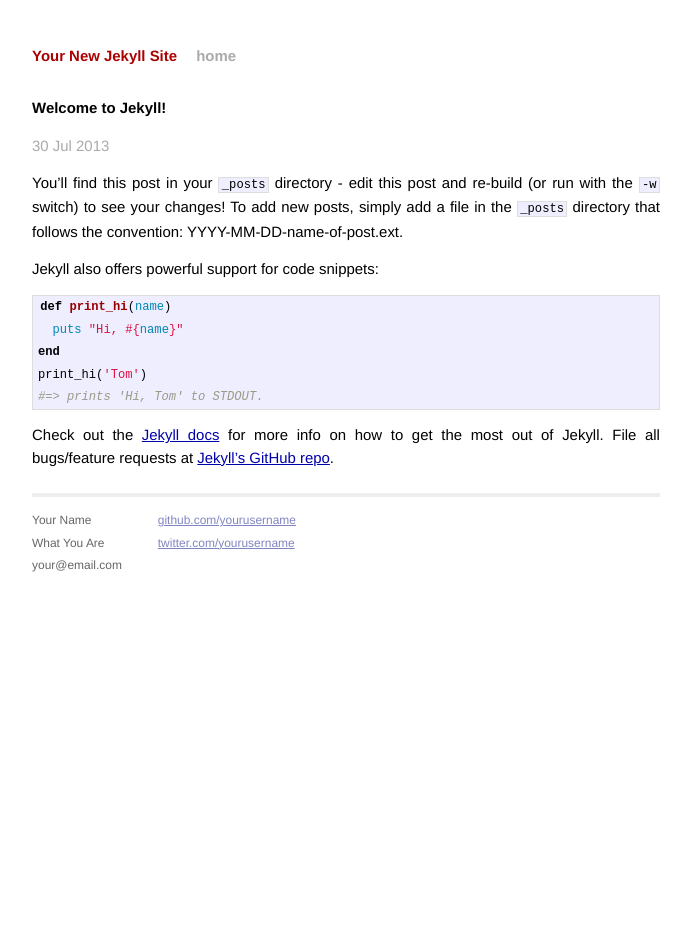
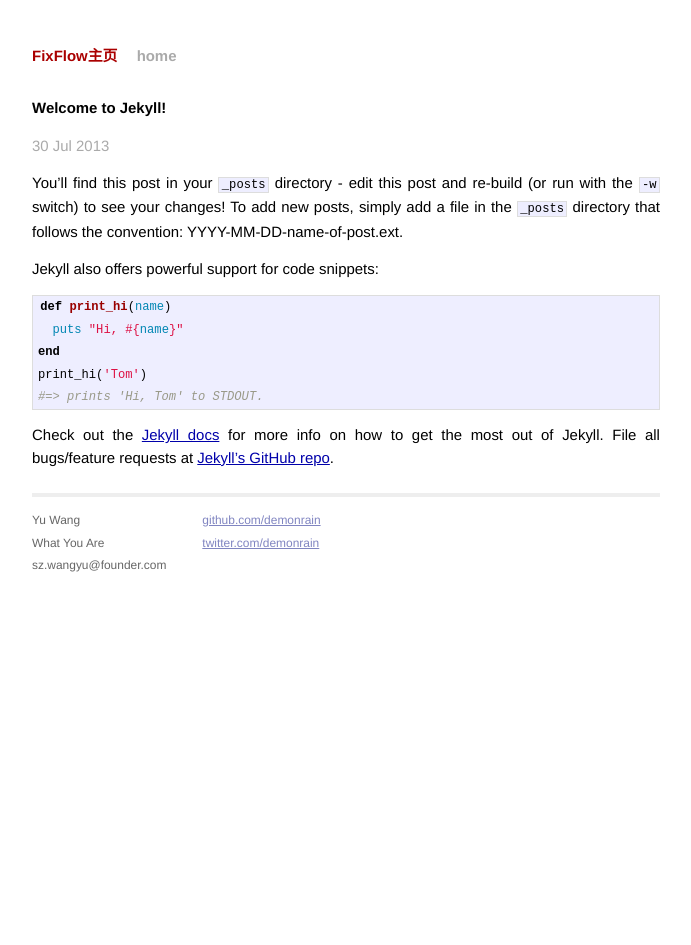
Before and after one commit to demonrain/fixtest, a Jekyll site: the page built from _posts/2013-07-30-welcome-to-jekyll.markdown, in a window 1280 px wide. Shown: the whole page, without its empty margins (294-985 px from the left). Built offline with Jekyll 4.4.1, drawn with Linux system fonts in a browser that asks for light colours; Markdown is read by kramdown in place of the engine named in the settings.

Commit message:
博客URL问题解决

```diff
--- a/_config.yml
+++ b/_config.yml
@@ -1,4 +1,4 @@
-baseurl: /fixtest
-name: Your New Jekyll Site
+baseurl: "http://demonrain.github.io/fixtest"
+name: FixFlow主页
 markdown: redcarpet
 pygments: true
--- a/_layouts/default.html
+++ b/_layouts/default.html
@@ -7,10 +7,10 @@
         <meta name="viewport" content="width=device-width">
 
         <!-- syntax highlighting CSS -->
-        <link rel="stylesheet" href="/css/syntax.css">
+        <link rel="stylesheet" href="{{ site.baseurl }}/css/syntax.css">
 
         <!-- Custom CSS -->
-        <link rel="stylesheet" href="/css/main.css">
+        <link rel="stylesheet" href="{{ site.baseurl }}/css/main.css">
 
     </head>
     <body>
@@ -27,15 +27,15 @@
             <div class="footer">
               <div class="contact">
                 <p>
-                  Your Name<br />
+                  Yu Wang<br />
                   What You Are<br />
-                  your@email.com
+                  sz.wangyu@founder.com
                 </p>
               </div>
               <div class="contact">
                 <p>
-                  <a href="http://github.com/yourusername/">github.com/yourusername</a><br />
-                  <a href="http://twitter.com/yourusername/">twitter.com/yourusername</a><br />
+                  <a href="http://github.com/demonrain/">github.com/demonrain</a><br />
+                  <a href="http://twitter.com/demonrain/">twitter.com/demonrain</a><br />
                 </p>
               </div>
             </div>
```
Also changed, not shown: favicon.ico (added).
